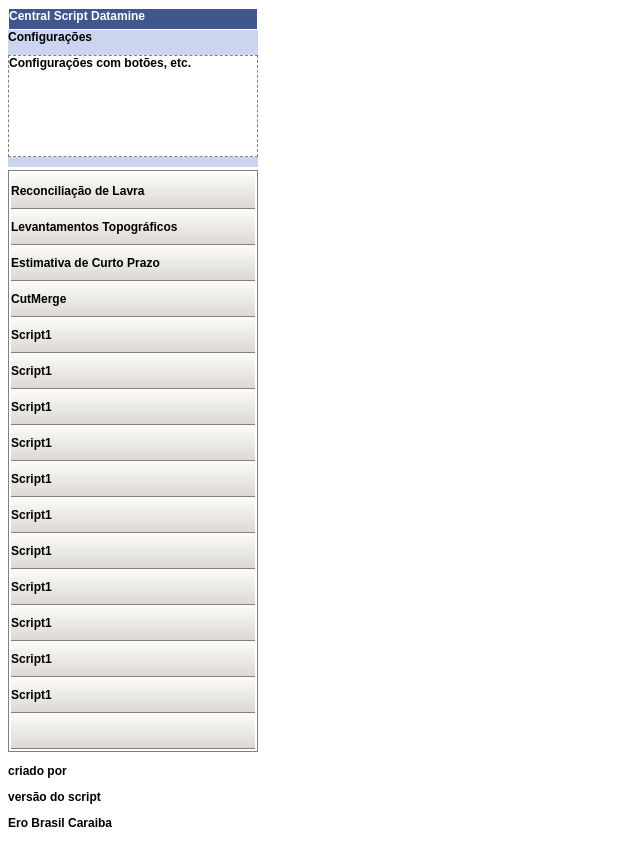
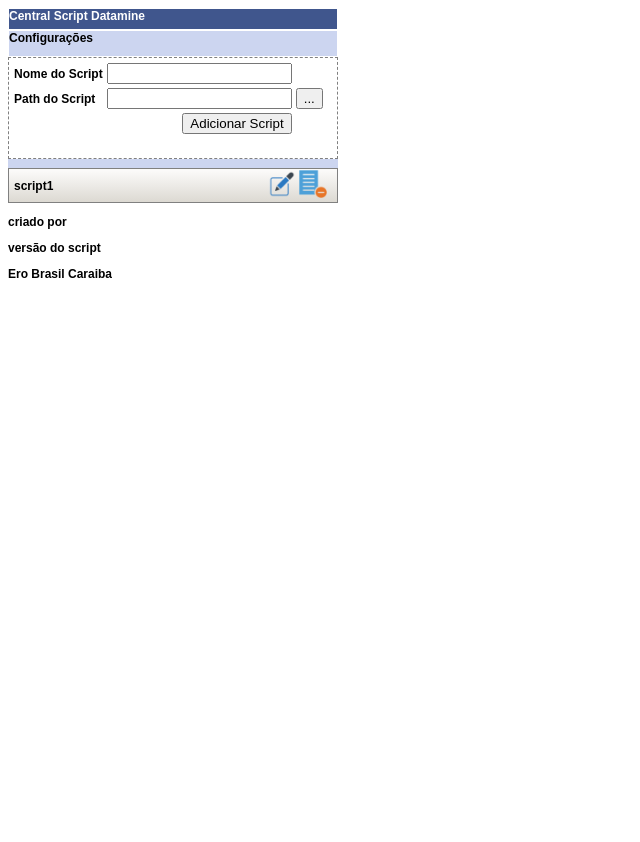
Before and after one commit to Cayolealt/central_scripts_datamine, a plain HTML site: page index.html in a window 1280 px wide. Shown: the whole page, without its empty margins (0-640 px from the left). After the commit the page ends 800 px from the top, so only its background shows below. Drawn offline with Linux system fonts and the light colour scheme.

Commit message:
adicao do html e css da configuracao e criacao do objeto script

```diff
--- a/css/style.css
+++ b/css/style.css
@@ -5,9 +5,8 @@ body{
 }
 
 header{
-    width: 250px;
+    width: 330px;
     height: 150px;
-    /* border: 1px solid red; */
     margin: 0px;
 }
 
@@ -20,45 +19,38 @@ header #section_nome_superior{
 
 header #section_nome_configuracao{
     height: 25px;
-    background-color: #ccd5f0;7
+    background-color: #ccd5f0;
     border: 1px solid white;
 }
 header #section_configuracao{
     height: 100px;
     border: 1px gray dashed;
 }
+
+#add_script{
+    padding: 2px;
+}
+
 header #barra_inferior_header{
     height: 10px;
     background-color: #ccd5f0;
 }
 
-.logo_ero_caraiba{
-    height: 50px;
-    margin: 10px;
-}
-.titulo{
-    font-size: 24px;
+.container{
+    width: 330px;
+    padding-top: 10px;
+    margin: 0px;
 }
 
 .lista_scripts{
-    list-style-type: none;
-    padding: 2px;
-    border-color: gray;
-    border-style: solid;
-    border-width: 1px;
-}
-.menu{
-    width: 250px;
-    padding: 0px;
-    margin: 0px;
-}
-
-div .lista_scripts li{
-    height: 35px;
-    border-bottom: 1px solid gray;
-    background: linear-gradient(to bottom, #fbfaf9 5%, #dcd9d2 100%);
     display: flex;
     align-items: center;
+    list-style-type: none;
+    height: 35px;
+    padding: 2px;
+    border: 1px solid gray;
+    background: linear-gradient(to bottom, #fbfaf9 5%, #dcd9d2 100%);
+
 }
 
 .lista_scripts a{
@@ -70,6 +62,10 @@ div .lista_scripts li{
     color: black;
 }
 
-.lista_scripts li:hover{
+.lista_scripts:hover{
     background: #d4d5d8;
 }
+
+.lista_scripts td img{
+    width: 28px;
+}
--- a/index.html
+++ b/index.html
@@ -3,8 +3,11 @@
 <head>
     <meta charset="UTF-8">
     <meta name="viewport" content="width=device-width, initial-scale=1.0">
-    <title>Central Scripts - GEGEM</title>
+    <title>Central Scripts Datamine</title>
+
     <link rel="stylesheet" type= "text/css" href="css\style.css">
+
+    <script src="js/javascript.js"></script>
 
 </head>
 <body>
@@ -16,34 +19,35 @@
             Configurações
         </section>
         <section id="section_configuracao">
-            Configurações com botões, etc.
+            <table id="add_script">
+                <tr>
+                    <td>Nome do Script</td>
+                    <td><input id="nome_script" type="text"></td>
+                </tr>
+                <tr>
+                    <td>Path do Script</td>
+                    <td><input id="path_script" type="text"></td>
+                    <td><button>...</button></td>
+                </tr>
+                <tr>
+                    <td colspan="2" align="right"><button onclick="script.adicionar()">Adicionar Script</button></td>
+                </tr>
+            </table>
         </section>
         <section id="barra_inferior_header">
 
         </section>
     </header>
-    <!-- <div class="header">
-        <img class="logo_ero_caraiba" src="images\logo_ero_caraiba.png"></tr>
-    </div> -->
-    <div class="menu">
-        <ul class="lista_scripts">
-            <li><a href="D:\02 - SCRIPTS\Script_Insitu_exec\index.htm">Reconciliação de Lavra</a></li>
-            <li><a href="#">Levantamentos Topográficos</a></li>
-            <li><a href="#">Estimativa de Curto Prazo</a></li>
-            <li><a href="#">CutMerge</a></li>
-            <li>Script1</li>
-            <li>Script1</li>
-            <li>Script1</li>
-            <li>Script1</li>
-            <li>Script1</li>
-            <li>Script1</li>
-            <li>Script1</li>
-            <li>Script1</li>
-            <li>Script1</li>
-            <li>Script1</li>
-            <li>Script1</li>
-            <li></li>
-        </ul>
+    <div class="container">
+        <table class="lista_scripts">
+            <tr>
+                <td><a href="#">script1</a></td>
+                <td>
+                    <img src="img/botao-editar.png">
+                    <img src="img/remover-arquivo.png">
+                </td>
+            </tr>
+        </table>
     </div>
 
     <div class="footer">
--- /dev/null
+++ b/js/javascript.js
@@ -0,0 +1,17 @@
+class Script{
+
+    constructor(){
+        this.nome = ''
+        this.path = ''
+    }
+
+    adicionar(){
+        alert("vamos adicionar um script.")
+    }
+
+    excluir(){
+        alert("Vamos excluir um script")
+    }
+}
+
+var script = new Script()
```
Also changed, not shown: javascript/javascript.js (deleted, +0 -14 lines), img/botao-editar.png (added), img/interface_inspiracao.png (renamed from images/interface_inspiracao.png), img/logo_ero_caraiba.png (renamed from images/logo_ero_caraiba.png), img/remover-arquivo.png (added).
